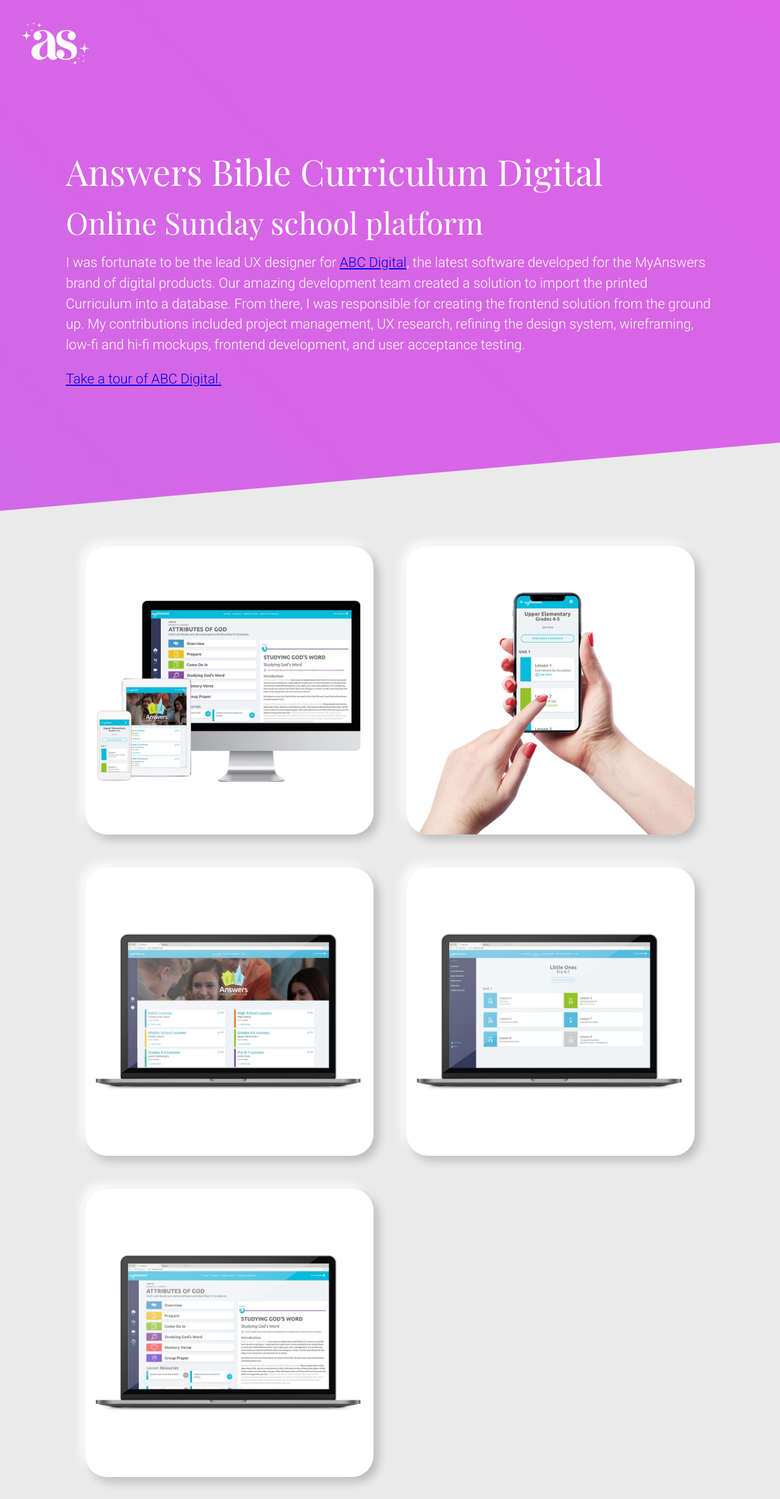
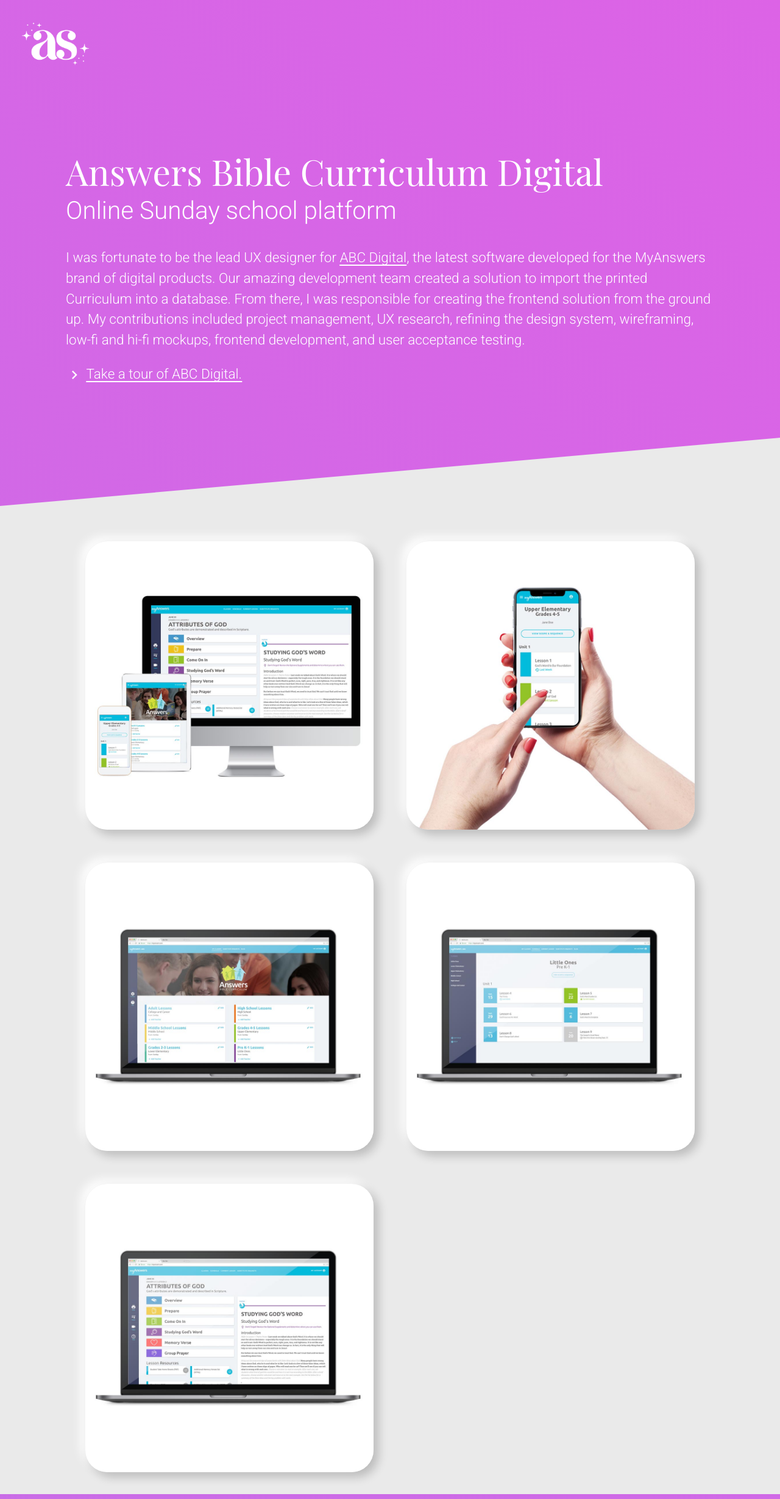
Before and after one commit to alysherrard/portfoliotest, a Jekyll site: the page built from _content/abc-digital.html, in a window 1280 px wide. Shown: the whole page at 61% size. Built offline with Jekyll 4.4.1, drawn with Linux system fonts in a browser that asks for light colours; nearby versions of some CDN libraries.

```diff
--- a/_content/abc-digital.html
+++ b/_content/abc-digital.html
@@ -20,7 +20,7 @@
 			project management, UX research, refining the design system, wireframing, low-fi and hi-fi mockups, frontend development, and user acceptance testing.
 		</p>
 		<p>
-			<a href="https://myanswers.com/blog/abc/abc-digital-tour/" target="_blank">Take a tour of ABC Digital.</a>
+			<span class="material-icons">keyboard_arrow_right</span> <a href="https://myanswers.com/blog/abc/abc-digital-tour/" target="_blank">Take a tour of ABC Digital.</a>
 		</p>
 	</div>
 
--- a/_includes/head.html
+++ b/_includes/head.html
@@ -8,6 +8,7 @@
   <link rel="stylesheet" href="{{ 'css/style.css' | relative_url }}">
   <link href="https://fonts.googleapis.com/css2?family=Playball&family=Roboto:ital,wght@0,100;0,300;0,700;1,100;1,300;1,700&display=swap" rel="stylesheet">
 	<link href="https://fonts.googleapis.com/css2?family=Playfair+Display:wght@400;900&display=swap" rel="stylesheet">
-
+	<link href="https://fonts.googleapis.com/icon?family=Material+Icons" rel="stylesheet">
+	<link href="https://cdnjs.cloudflare.com/ajax/libs/animate.css/4.0.0/animate.min.css" rel="stylesheet" />
 	<script src="https://ajax.googleapis.com/ajax/libs/jquery/3.2.1/jquery.min.js"></script>
 </head>
--- a/css/_layout.scss
+++ b/css/_layout.scss
@@ -6,6 +6,9 @@
 	padding: 1em;
 	a.logo-link{
 		text-decoration: none;
+		&::before {
+			display: none;  // turn off link underline
+		}
 		img{
 			height: 100%;
 		}
@@ -126,6 +129,9 @@
 		box-shadow: 8px 8px 16px 0 rgba($color-dark, .2), -8px -8px 16px 0 rgba($color-white, .9);
 		color: $color-white;
 		text-decoration: none;
+		&::before {
+			display: none; // turn off link underline
+		}
 		img{
 			display: block;
 			width: 100%;
@@ -153,6 +159,10 @@
 			  -webkit-transform: translate(-50%,-50%);
 			      -ms-transform: translate(-50%,-50%);
 			          transform: translate(-50%,-50%);
+				h3{
+					font-family: 'Playfair Display', serif;
+					margin-bottom: .5em;
+				}
 			}
 		}
 
--- a/css/_typography.scss
+++ b/css/_typography.scss
@@ -4,30 +4,39 @@
 
 h1, h2, h3, h4, h5, h6{
 	color: white;
-	font-family: 'Playfair Display', serif;
 	font-weight: 400;
 	line-height: 1em;
-	margin-bottom: .5em;
+	margin-bottom: 1em;
 }
 
 
 h1{
-	font-size: 3em;
+	margin-bottom: .25em;
+	font-family: 'Playfair Display', serif;
+	font-size: 2.75em;
 }
 h2{
-	font-size: 2.25em;
+	font-size: 2em;
+	font-family: 'Roboto', Helvetica, sans-serif;
 }
 h3{
-	font-size: 2em;
+	font-size: 1.75em;
+	font-family: 'Roboto', Helvetica, sans-serif;
 }
 h4{
-	font-size: 1.75em;
+	font-size: 1.5em;
+	font-family: 'Roboto', Helvetica, sans-serif;
+	font-weight: bold;
 }
 h5{
-	font-size: 1.5em;
+	font-size: 1.25em;
+	font-family: 'Roboto', Helvetica, sans-serif;
+	font-weight: bold;
 }
 h6{
-	font-size: 1.25em;
+	font-size: 1em;
+	font-family: 'Roboto', Helvetica, sans-serif;
+	font-weight: bold;
 }
 
 p{
@@ -38,24 +47,51 @@
 	margin-bottom: 1em;
 }
 
+a{
+	position: relative;
+	color: white;
+	text-decoration: none;
+	&::before {
+    background-color: white;
+    content: '';
+    height: 2px;
+    position: absolute;
+    bottom: -1px;
+    left: 50%;
+    transform: translateX(-50%);
+    transition: width 0.3s ease-in-out;
+    width: 100%;
+  }
+	&:hover {
+    &::before {
+       width: 0;
+    }
+  }
+}
+
+.material-icons{
+	vertical-align: middle;
+	font-size: 1.25em !important;
+}
+
 @media (min-width: 600px){
 	h1{
 		font-size: 3.25em;
 	}
 	h2{
-		font-size: 2.75em;
+		font-size: 2.25em;
 	}
 	h3{
-		font-size: 2.5em;
+		font-size: 2em;
 	}
 	h4{
-		font-size: 2.25em;
+		font-size: 1.75em;
 	}
 	h5{
-		font-size: 2em;
+		font-size: 1.5em;
 	}
 	h6{
-		font-size: 1.75em;
+		font-size: 1.25em;
 	}
 
 	p{
```
Also changed, not shown: index.html (+6 -6 lines), 11 other files.
